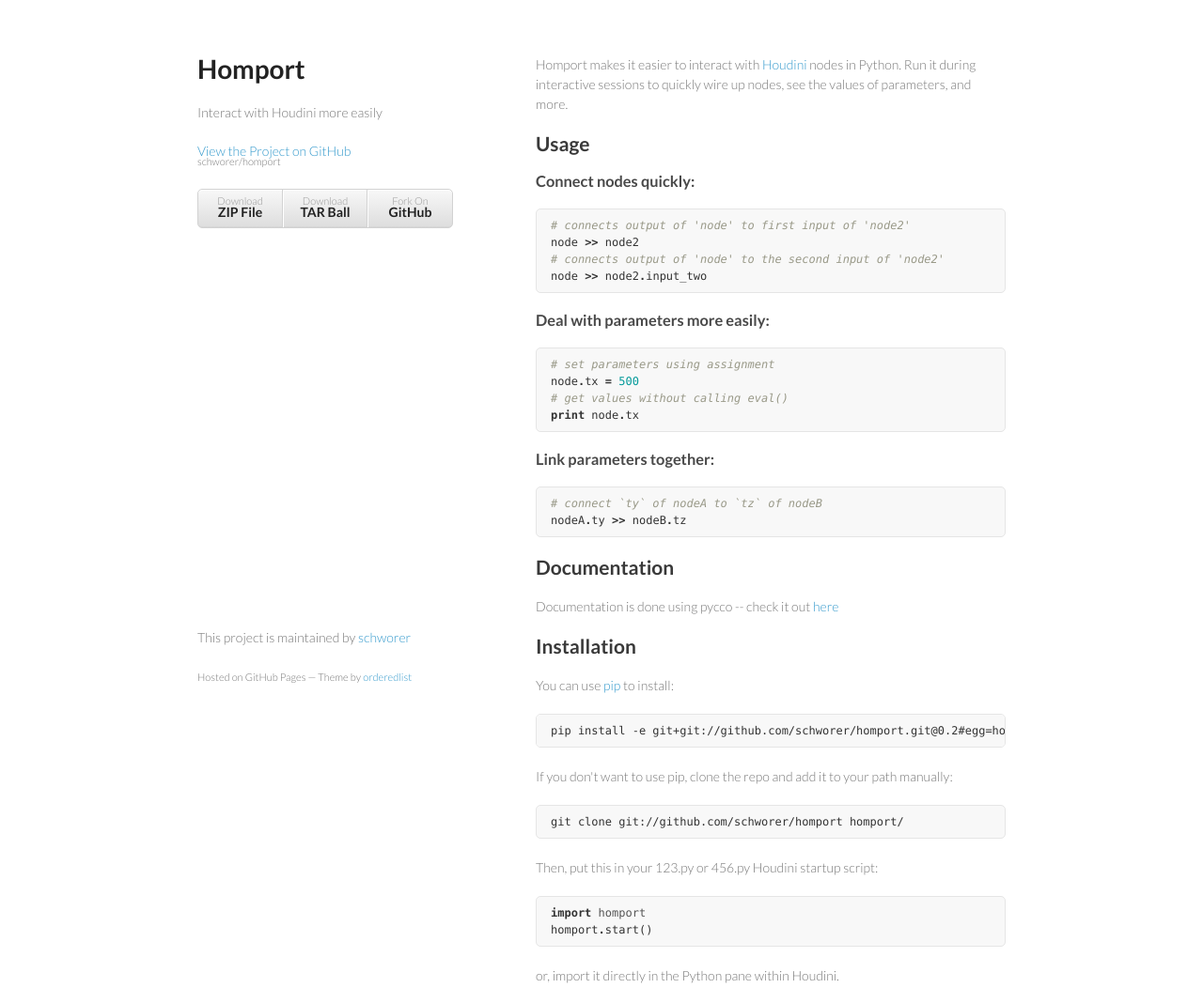
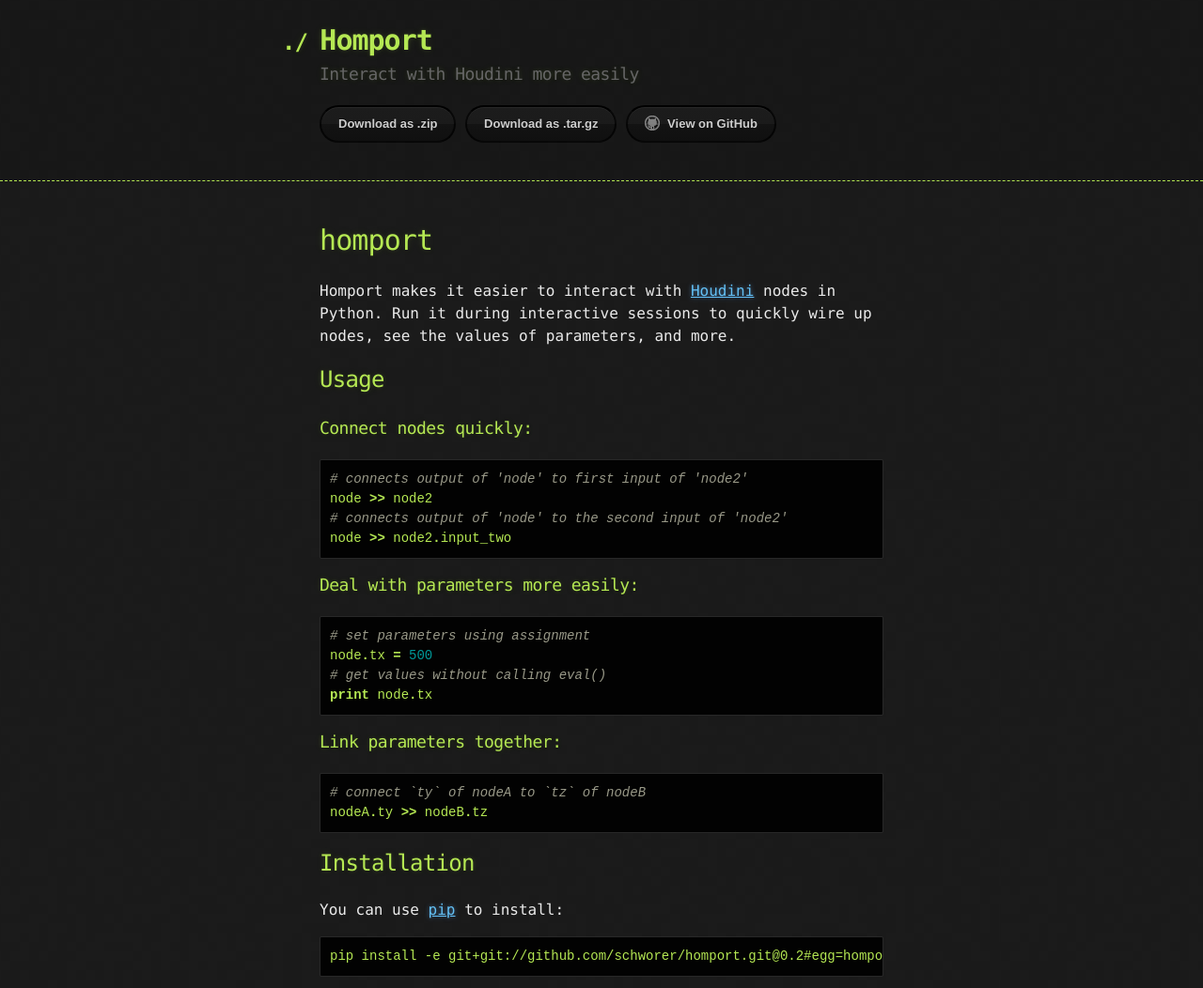
Before and after one commit to schworer/homport, a plain HTML site: page index.html in a window 1280 px wide. Shown: the top 1052 px of the page at 94% size. Drawn offline with Linux system fonts and the light colour scheme.

Commit message:
Create gh-pages branch via GitHub

```diff
--- a/index.html
+++ b/index.html
@@ -1,31 +1,34 @@
-<!doctype html>
+<!DOCTYPE html>
 <html>
   <head>
-    <meta charset="utf-8">
+    <meta charset='utf-8'>
     <meta http-equiv="X-UA-Compatible" content="chrome=1">
+
+    <link rel="stylesheet" type="text/css" href="stylesheets/stylesheet.css" media="screen" />
+    <link rel="stylesheet" type="text/css" href="stylesheets/pygment_trac.css" media="screen" />
+    <link rel="stylesheet" type="text/css" href="stylesheets/print.css" media="print" />
+
     <title>Homport by schworer</title>
+  </head>
 
-    <link rel="stylesheet" href="stylesheets/styles.css">
-    <link rel="stylesheet" href="stylesheets/pygment_trac.css">
-    <script src="javascripts/scale.fix.js"></script>
-    <meta name="viewport" content="width=device-width, initial-scale=1, user-scalable=no">
-    <!--[if lt IE 9]>
-    <script src="//html5shiv.googlecode.com/svn/trunk/html5.js"></script>
-    <![endif]-->
-  </head>
   <body>
-    <div class="wrapper">
-      <header>
+
+    <header>
+      <div class="container">
         <h1>Homport</h1>
-        <p>Interact with Houdini more easily</p>
-        <p class="view"><a href="https://github.com/schworer/homport">View the Project on GitHub <small>schworer/homport</small></a></p>
-        <ul>
-          <li><a href="https://github.com/schworer/homport/zipball/master">Download <strong>ZIP File</strong></a></li>
-          <li><a href="https://github.com/schworer/homport/tarball/master">Download <strong>TAR Ball</strong></a></li>
-          <li><a href="https://github.com/schworer/homport">Fork On <strong>GitHub</strong></a></li>
-        </ul>
-      </header>
-      <section>
+        <h2>Interact with Houdini more easily</h2>
+
+        <section id="downloads">
+          <a href="https://github.com/schworer/homport/zipball/master" class="btn">Download as .zip</a>
+          <a href="https://github.com/schworer/homport/tarball/master" class="btn">Download as .tar.gz</a>
+          <a href="https://github.com/schworer/homport" class="btn btn-github"><span class="icon"></span>View on GitHub</a>
+        </section>
+      </div>
+    </header>
+
+    <div class="container">
+      <section id="main_content">
+        <h1>homport</h1>
 
 <p>Homport makes it easier to interact with <a href="http://sidefx.com">Houdini</a> nodes in Python. Run it during interactive sessions to quickly wire up nodes, see the values of parameters, and more.</p>
 
@@ -33,38 +36,25 @@
 
 <h3>Connect nodes quickly:</h3>
 
-<div class="highlight">
-<pre><span class="c"># connects output of 'node' to first input of 'node2'</span>
+<div class="highlight"><pre><span class="c"># connects output of 'node' to first input of 'node2'</span>
 <span class="n">node</span> <span class="o">&gt;&gt;</span> <span class="n">node2</span>
 <span class="c"># connects output of 'node' to the second input of 'node2'</span>
 <span class="n">node</span> <span class="o">&gt;&gt;</span> <span class="n">node2</span><span class="o">.</span><span class="n">input_two</span>
-</pre>
-</div>
-
+</pre></div>
 
 <h3>Deal with parameters more easily:</h3>
 
-<div class="highlight">
-<pre><span class="c"># set parameters using assignment</span>
+<div class="highlight"><pre><span class="c"># set parameters using assignment</span>
 <span class="n">node</span><span class="o">.</span><span class="n">tx</span> <span class="o">=</span> <span class="mi">500</span>
 <span class="c"># get values without calling eval()</span>
 <span class="k">print</span> <span class="n">node</span><span class="o">.</span><span class="n">tx</span>
-</pre>
-</div>
-
+</pre></div>
 
 <h3>Link parameters together:</h3>
 
-<div class="highlight">
-<pre><span class="c"># connect `ty` of nodeA to `tz` of nodeB</span>
+<div class="highlight"><pre><span class="c"># connect `ty` of nodeA to `tz` of nodeB</span>
 <span class="n">nodeA</span><span class="o">.</span><span class="n">ty</span> <span class="o">&gt;&gt;</span> <span class="n">nodeB</span><span class="o">.</span><span class="n">tz</span>
-</pre>
-</div>
-
-
-<h2>Documentation</h2>
-
-<p>Documentation is done using pycco -- check it out <a href="http://schworer.github.com/homport/docs/homport.html">here</a></p>
+</pre></div>
 
 <h2>Installation</h2>
 
@@ -81,12 +71,9 @@
 
 <p>Then, put this in your 123.py or 456.py Houdini startup script:</p>
 
-<div class="highlight">
-<pre><span class="kn">import</span> <span class="nn">homport</span>
+<div class="highlight"><pre><span class="kn">import</span> <span class="nn">homport</span>
 <span class="n">homport</span><span class="o">.</span><span class="n">start</span><span class="p">()</span>
-</pre>
-</div>
-
+</pre></div>
 
 <p>or, import it directly in the Python pane within Houdini.</p>
 
@@ -95,11 +82,8 @@
 <pre><code>hython test_homport.py
 </code></pre>
       </section>
-      <footer>
-        <p>This project is maintained by <a href="https://github.com/schworer">schworer</a></p>
-        <p><small>Hosted on GitHub Pages &mdash; Theme by <a href="https://github.com/orderedlist">orderedlist</a></small></p>
-      </footer>
     </div>
-    <!--[if !IE]><script>fixScale(document);</script><!--<![endif]-->
+
+
   </body>
 </html>
--- /dev/null
+++ b/javascripts/main.js
@@ -0,0 +1 @@
+console.log('This would be the main JS file.');
--- a/stylesheets/pygment_trac.css
+++ b/stylesheets/pygment_trac.css
@@ -1,4 +1,3 @@
-.highlight  { background: #ffffff; }
 .highlight .c { color: #999988; font-style: italic } /* Comment */
 .highlight .err { color: #a61717; background-color: #e3d2d2 } /* Error */
 .highlight .k { font-weight: bold } /* Keyword */
@@ -35,7 +34,7 @@
 .highlight .ne { color: #990000; font-weight: bold } /* Name.Exception */
 .highlight .nf { color: #990000; font-weight: bold } /* Name.Function */
 .highlight .nn { color: #555555 } /* Name.Namespace */
-.highlight .nt { color: #000080 } /* Name.Tag */
+.highlight .nt { color: #CBDFFF } /* Name.Tag */
 .highlight .nv { color: #008080 } /* Name.Variable */
 .highlight .ow { font-weight: bold } /* Operator.Word */
 .highlight .w { color: #bbbbbb } /* Text.Whitespace */
--- /dev/null
+++ b/stylesheets/stylesheet.css
@@ -0,0 +1,247 @@
+body {
+  margin: 0;
+  padding: 0;
+  background: #151515 url("../images/bkg.png") 0 0;
+  color: #eaeaea;
+  font: 16px;
+  line-height: 1.5;
+  font-family: Monaco, "Bitstream Vera Sans Mono", "Lucida Console", Terminal, monospace;
+}
+
+/* General & 'Reset' Stuff */
+
+.container {
+  width: 90%;
+  max-width: 600px;
+  margin: 0 auto;
+}
+
+section {
+  display: block;
+  margin: 0 0 20px 0;
+}
+
+h1, h2, h3, h4, h5, h6 {
+  margin: 0 0 20px;
+}
+
+li {
+  line-height: 1.4 ;
+}
+
+/* Header, <header>
+   header   - container
+   h1       - project name
+   h2       - project description
+*/
+
+header {
+  background: rgba(0, 0, 0, 0.1);
+  width: 100%;
+  border-bottom: 1px dashed #b5e853;
+  padding: 20px 0;
+  margin: 0 0 40px 0;
+}
+
+header h1 {
+  font-size: 30px;
+  line-height: 1.5;
+  margin: 0 0 0 -40px;
+  font-weight: bold;
+  font-family: Monaco, "Bitstream Vera Sans Mono", "Lucida Console", Terminal, monospace;
+  color: #b5e853;
+  text-shadow: 0 1px 1px rgba(0, 0, 0, 0.1),
+               0 0 5px rgba(181, 232, 83, 0.1),
+               0 0 10px rgba(181, 232, 83, 0.1);
+  letter-spacing: -1px;
+  -webkit-font-smoothing: antialiased;
+}
+
+header h1:before {
+  content: "./ ";
+  font-size: 24px;
+}
+
+header h2 {
+  font-size: 18px;
+  font-weight: 300;
+  color: #666;
+}
+
+#downloads .btn {
+  display: inline-block;
+  text-align: center;
+  margin: 0;
+}
+
+/* Main Content
+*/
+
+#main_content {
+  width: 100%;
+  -webkit-font-smoothing: antialiased;
+}
+section img {
+  max-width: 100%
+}
+
+h1, h2, h3, h4, h5, h6 {
+  font-weight: normal;
+  font-family: Monaco, "Bitstream Vera Sans Mono", "Lucida Console", Terminal, monospace;
+  color: #b5e853;
+  letter-spacing: -0.03em;
+  text-shadow: 0 1px 1px rgba(0, 0, 0, 0.1),
+               0 0 5px rgba(181, 232, 83, 0.1),
+               0 0 10px rgba(181, 232, 83, 0.1);
+}
+
+#main_content h1 {
+  font-size: 30px;
+}
+
+#main_content h2 {
+  font-size: 24px;
+}
+
+#main_content h3 {
+  font-size: 18px;
+}
+
+#main_content h4 {
+  font-size: 14px;
+}
+
+#main_content h5 {
+  font-size: 12px;
+  text-transform: uppercase;
+  margin: 0 0 5px 0;
+}
+
+#main_content h6 {
+  font-size: 12px;
+  text-transform: uppercase;
+  color: #999;
+  margin: 0 0 5px 0;
+}
+
+dt {
+  font-style: italic;
+  font-weight: bold;
+}
+
+ul li {
+  list-style: none;
+}
+
+ul li:before {
+  content: ">>";
+  font-family: Monaco, "Bitstream Vera Sans Mono", "Lucida Console", Terminal, monospace;
+  font-size: 13px;
+  color: #b5e853;
+  margin-left: -37px;
+  margin-right: 21px;
+  line-height: 16px;
+}
+
+blockquote {
+  color: #aaa;
+  padding-left: 10px;
+  border-left: 1px dotted #666;
+}
+
+pre {
+  background: rgba(0, 0, 0, 0.9);
+  border: 1px solid rgba(255, 255, 255, 0.15);
+  padding: 10px;
+  font-size: 14px;
+  color: #b5e853;
+  border-radius: 2px;
+  -moz-border-radius: 2px;
+  -webkit-border-radius: 2px;
+  text-wrap: normal;
+  overflow: auto;
+  overflow-y: hidden;
+}
+
+table {
+  width: 100%;
+  margin: 0 0 20px 0;
+}
+
+th {
+  text-align: left;
+  border-bottom: 1px dashed #b5e853;
+  padding: 5px 10px;
+}
+
+td {
+  padding: 5px 10px;
+}
+
+hr {
+  height: 0;
+  border: 0;
+  border-bottom: 1px dashed #b5e853;
+  color: #b5e853;
+}
+
+/* Buttons
+*/
+
+.btn {
+  display: inline-block;
+  background: -webkit-linear-gradient(top, rgba(40, 40, 40, 0.3), rgba(35, 35, 35, 0.3) 50%, rgba(10, 10, 10, 0.3) 50%, rgba(0, 0, 0, 0.3));
+  padding: 8px 18px;
+  border-radius: 50px;
+  border: 2px solid rgba(0, 0, 0, 0.7);
+  border-bottom: 2px solid rgba(0, 0, 0, 0.7);
+  border-top: 2px solid rgba(0, 0, 0, 1);
+  color: rgba(255, 255, 255, 0.8);
+  font-family: Helvetica, Arial, sans-serif;
+  font-weight: bold;
+  font-size: 13px;
+  text-decoration: none;
+  text-shadow: 0 -1px 0 rgba(0, 0, 0, 0.75);
+  box-shadow: inset 0 1px 0 rgba(255, 255, 255, 0.05);
+}
+
+.btn:hover {
+  background: -webkit-linear-gradient(top, rgba(40, 40, 40, 0.6), rgba(35, 35, 35, 0.6) 50%, rgba(10, 10, 10, 0.8) 50%, rgba(0, 0, 0, 0.8));
+}
+
+.btn .icon {
+  display: inline-block;
+  width: 16px;
+  height: 16px;
+  margin: 1px 8px 0 0;
+  float: left;
+}
+
+.btn-github .icon {
+  opacity: 0.6;
+  background: url("../images/blacktocat.png") 0 0 no-repeat;
+}
+
+/* Links
+   a, a:hover, a:visited
+*/
+
+a {
+  color: #63c0f5;
+  text-shadow: 0 0 5px rgba(104, 182, 255, 0.5);
+}
+
+/* Clearfix */
+
+.cf:before, .cf:after {
+  content:"";
+  display:table;
+}
+
+.cf:after {
+  clear:both;
+}
+
+.cf {
+  zoom:1;
+}
```
Also changed, not shown: params.json (+1 -1 lines), images/bkg.png (added), images/blacktocat.png (added).
